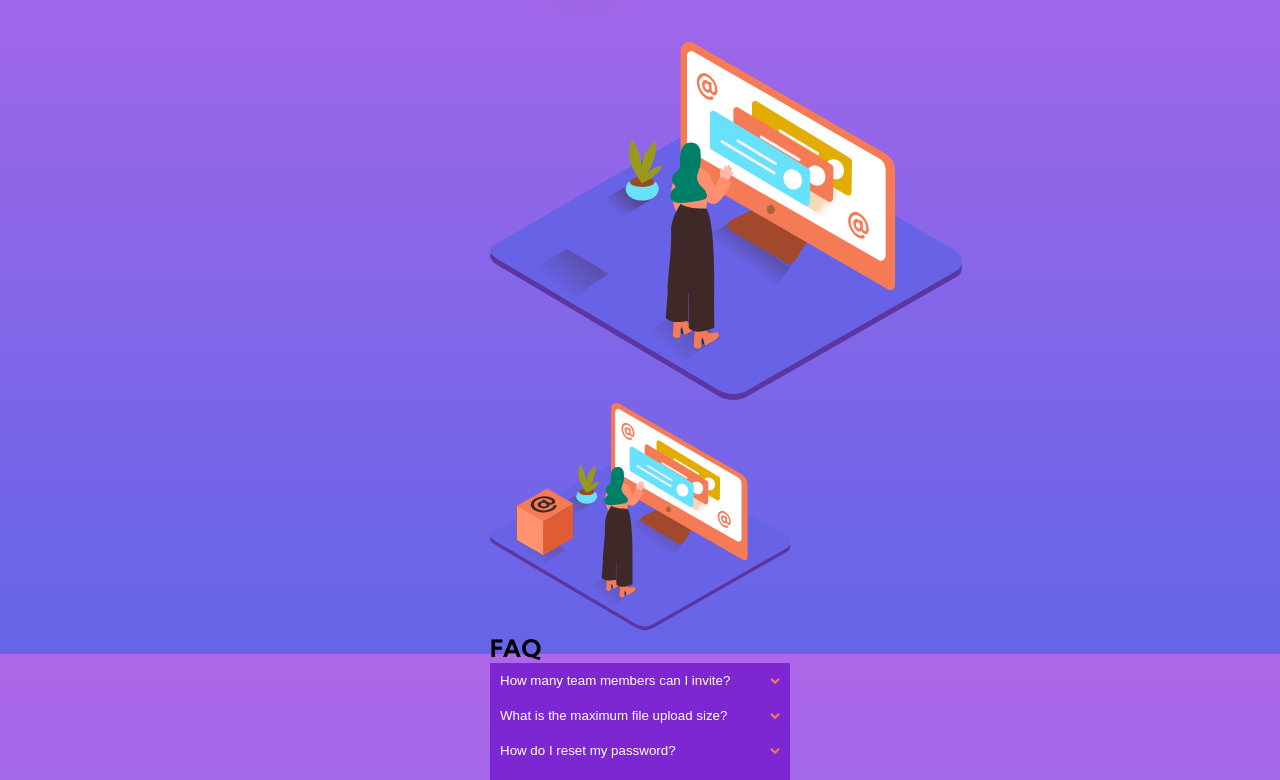
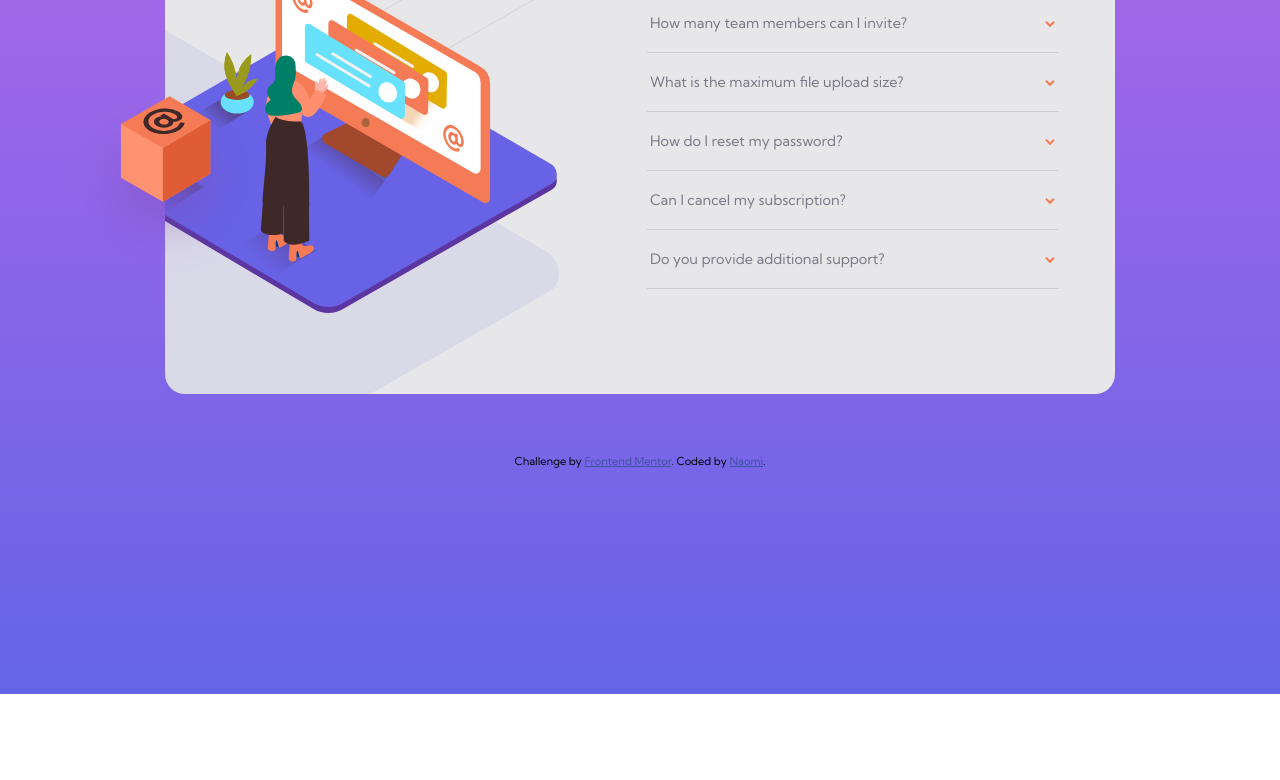
Before and after one commit to naomichoe/faq-accordion, a plain HTML site: page index.html in a window 1280 px wide. Shown: the part 166-946 px from the top of the page. After the commit the page ends 860 px from the top, so only its background shows below. Drawn offline with Linux system fonts and the light colour scheme.

Commit message:
Finished styling the main container

```diff
--- a/index.html
+++ b/index.html
@@ -7,7 +7,7 @@
   <link rel="icon" type="image/png" sizes="32x32" href="./images/favicon-32x32.png">
   <link rel="stylesheet" href="style.css">
 
-  <title>Frontend Mentor | FAQ Accordion Card</title>
+  <title>FAQ Accordion Card | Frontend Mentor</title>
 
   <style>
 
@@ -17,8 +17,8 @@
   <div class="main-container">
 
     <div class="left-panel">
-      <img class="desktop" src="images/illustration-box-desktop.svg">
-      <img class="desktop" src="images/illustration-woman-online-desktop.svg">
+      <img class="desktop" id="box" src="images/illustration-box-desktop.svg">
+      <img class="desktop" id="woman" src="images/illustration-woman-online-desktop.svg">
       <img class="mobile" src="images/illustration-woman-online-mobile.svg">
     </div>
 
@@ -30,27 +30,27 @@
       <div class="panel">
         <p>You can invite up to 2 additional users on the Free plan. There is no limit on team members for the Premium plan.</p>
       </div>
-
+      <hr>
       <button class="accordion">What is the maximum file upload size?</button>
       <div class="panel">
         <p>No more than 2GB. All files in your account must fit your allotted storage space.</p>
       </div>
-
+      <hr>
       <button class="accordion">How do I reset my password?</button>
       <div class="panel">
         <p>Click “Forgot password” from the login page or  “Change password” from your profile page. A reset link will be emailed to you.</p>
       </div>
-
+      <hr>
       <button class="accordion">Can I cancel my subscription?</button>
       <div class="panel">
         <p>Yes! Send us a message and we’ll process your request no questions asked.</p>
       </div>
-
+      <hr>
       <button class="accordion">Do you provide additional support?</button>
       <div class="panel">
         <p>Chat and email support is available 24/7. Phone lines are open during normal business hours.</p>
       </div>
-
+      <hr>
     </div>
 
   </div>
--- a/style.css
+++ b/style.css
@@ -7,7 +7,7 @@
     --soft-blue: hsl(240, 73%, 65%);
     --very-dark-grayish-blue: hsl(237, 12%, 33%);
     --dark-grayish-blue: hsl(240, 6%, 50%);
-    --light-grayish-blue: hsl(240, 5%, 91%)
+    --light-grayish-blue: hsl(240, 5%, 91%);
 }
 
 * {
@@ -21,16 +21,52 @@ body {
     font-size: 12px;
     height: 100vh;
     background: linear-gradient(to top, var(--soft-blue), var(--soft-violet));
+    background-repeat: no-repeat;
 }
 
 .main-container {
-    width: 300px;
-    margin: 20px auto;
+    background-color: var(--light-grayish-blue);
+    width: 950px;
+    height: 500px;
+    margin: 60px auto;
+    display: grid;
+    grid-template-columns: repeat(2, 1fr);
+    border-radius: 20px;
+    position: relative;
+}
+
+.left-panel {
+    background-image: url(images/bg-pattern-desktop.svg);
+    background-repeat: no-repeat;
+    background-position: right 80px bottom -150px;
+    grid-column: 1 / 2;
+    overflow: hidden;
+}
+
+#box {
+    position: absolute;
+    left: -95px;
+    top: 200px;
+    z-index: 2;
+}
+
+#woman {
+    position: relative;
+    right: 80px;
+    bottom: -60px;
+    z-index: 1;
+}
+
+.accordion-container {
+    grid-column: 2 / 3;
+    padding: 50px 50px 50px 0;
 }
 
 .accordion {
-    background-color: rgb(124, 39, 210);
-    color: white;
+    color: var(--dark-grayish-blue);
+    font-family: inherit;
+    font-size: 0.9rem;
+    background-color: inherit;
     border: none;
     width: 100%;
     padding: 10px;
@@ -49,8 +85,13 @@ body {
     float: right;
 }
 
-.active, .accordion:hover {
-    background-color: rgb(167, 120, 210);
+.accordion:hover {
+    color: var(--soft-red);
+}
+
+button.active  {
+    color: var(--very-dark-desaturated-blue);
+    font-weight: 700;
 }
 
 .panel {
@@ -58,8 +99,29 @@ body {
     width: 100%;
     text-align: left;
     display: none;
+    color: var(--dark-grayish-blue);
 }
 
+img.mobile {
+    display: none;
+}
+
+h1 {
+    font-size: 2rem;
+    margin-bottom: 20px;
+    padding-left: 10px;
+    color: var(--very-dark-desaturated-blue);
+}
+
+hr {
+    background-color: hsl(0, 1%, 81%);
+    height: 1px;
+    border: none;
+    width: 97%;
+    margin-left: 7px;
+    margin-top: 10px;
+    margin-bottom: 10px;
+}
 
 
 
```
Also changed, not shown: script.js (line endings or trailing spaces).
